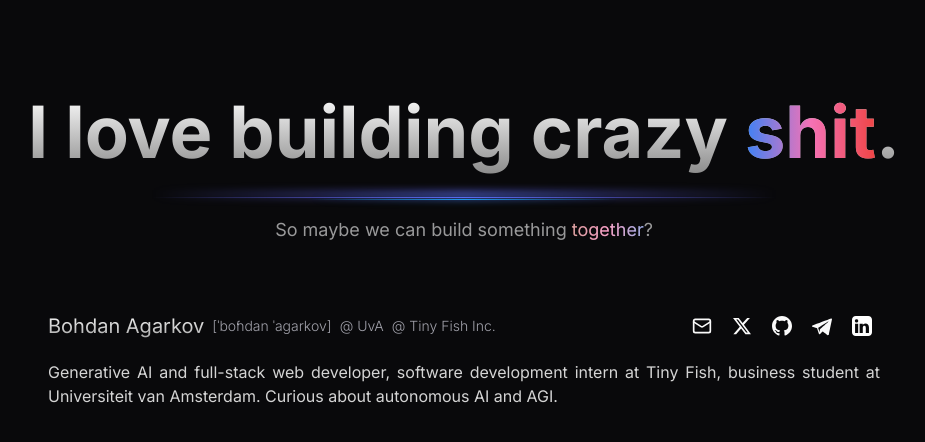
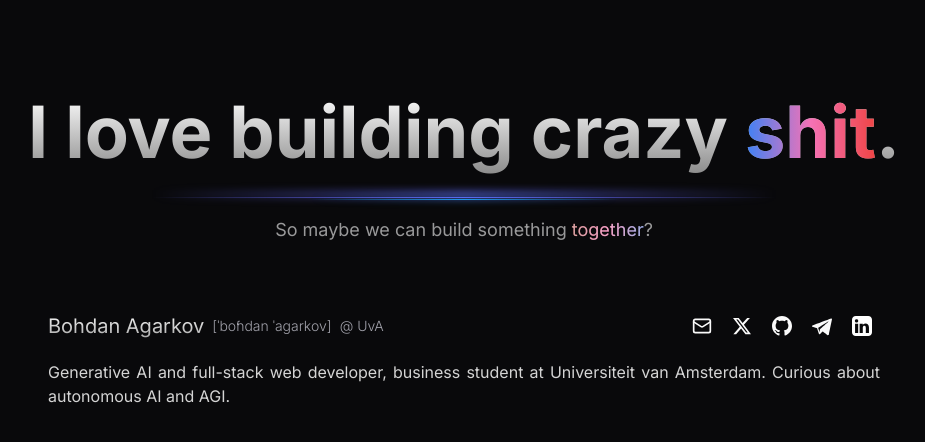
Before and after one commit to keell0renz/visitcard, a Next.js app: page / in a window 1280 px wide. Shown: the top 442 px of the page, without its empty margins (176-1101 px from the left). Built offline with nearby package versions, Linux system fonts and the light colour scheme.

Commit message:
Removed TinyFish

```diff
--- a/app/page.tsx
+++ b/app/page.tsx
@@ -38,13 +38,6 @@ export default function Home() {
             >
               @ UvA
             </a>
-            <a
-              className="text-sm text-muted-foreground font-light hover:text-blue-500"
-              href="https://docs.agentql.com/"
-              target="_blank"
-            >
-              @ Tiny Fish Inc.
-            </a>
           </div>
           <div className="flex flex-row space-x-1">
             <SocialLink platform="email" href="mailto:bogdan122305@gmail.com" />
@@ -65,16 +58,8 @@ export default function Home() {
           <Share />
         </div>
         <div className="text-md text-neutral-300 pt-4 text-justify">
-          Generative AI and full-stack web developer, software development
-          intern at{" "}
-          <a
-            className="hover:text-blue-500"
-            href="https://docs.agentql.com/"
-            target="_blank"
-          >
-            Tiny Fish
-          </a>
-          , business student at Universiteit van Amsterdam.{" "}
+          Generative AI and full-stack web developer, business student at
+          Universiteit van Amsterdam.{" "}
           {/*A happy owner of a sweet black cat Felix -- I love you Felix! Just hided you from pig landlords. <3 */}
           Curious about autonomous AI and AGI.
         </div>
```
